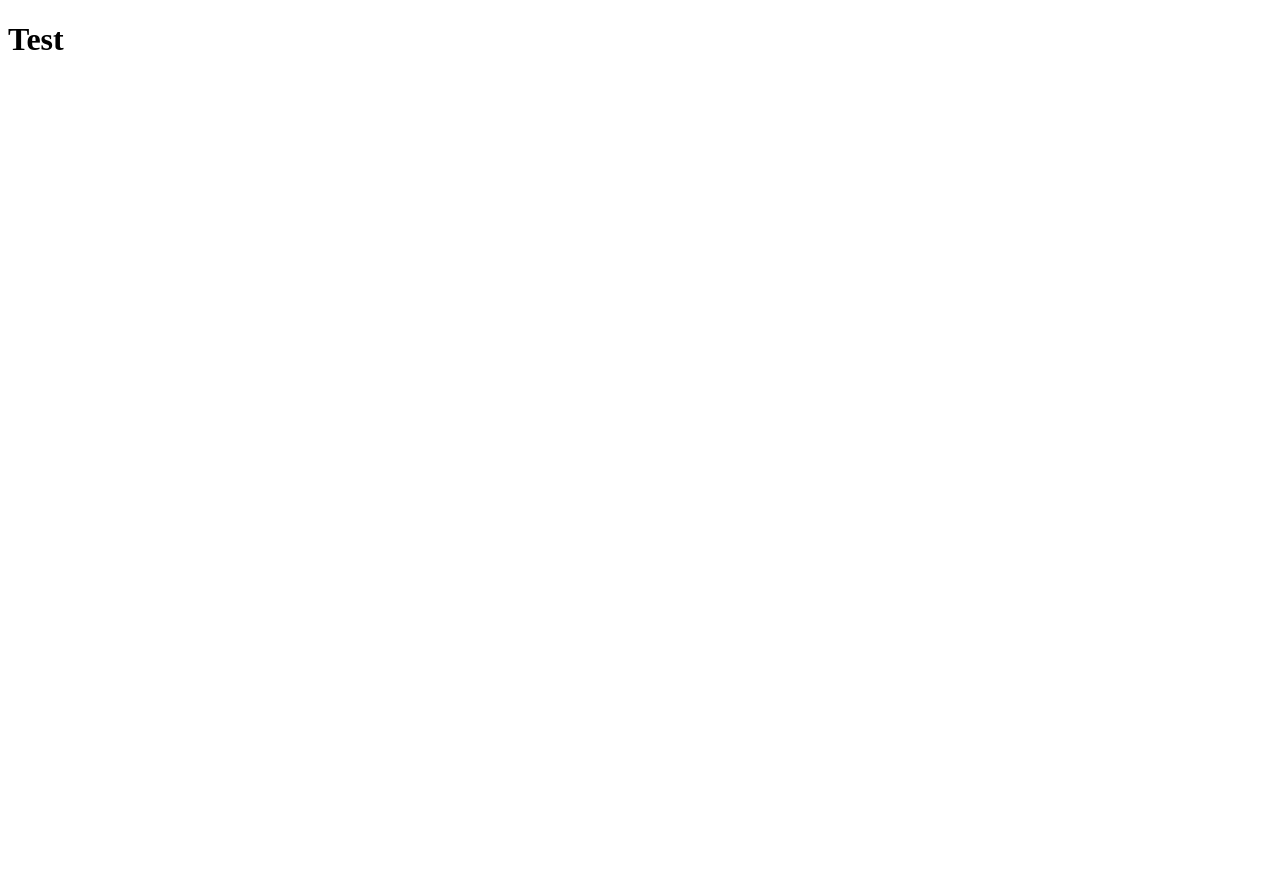
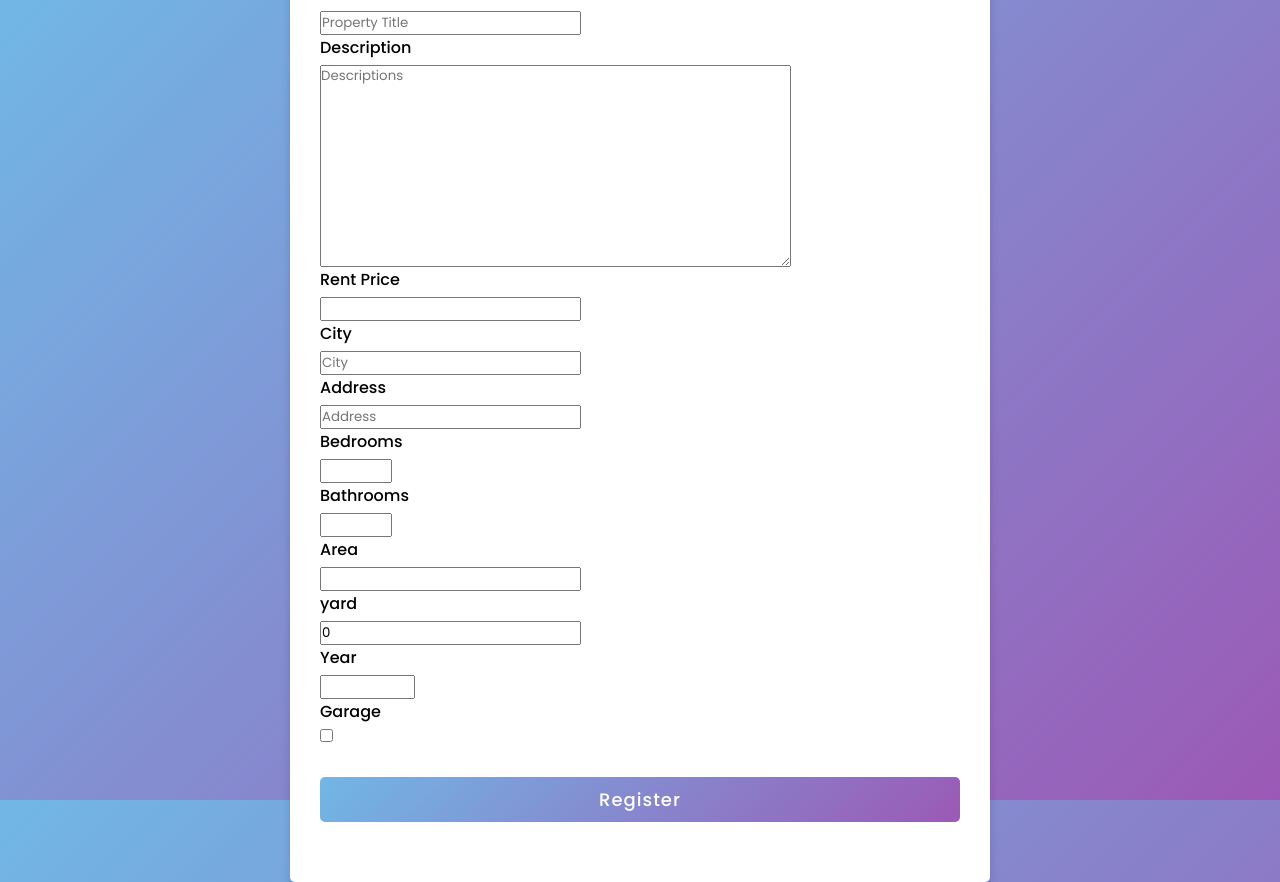
Before and after one commit to ellite0925/RealEstateDjango, a Django app: page /mysite/property-register/ in a window 1280 px wide. Before the commit the page is almost empty. Before the commit the page ends 50 px from the top, so only its background shows below. Run offline with Django 5.2, Linux system fonts and the light colour scheme; a user stored in the database is signed in; tables that the repository leaves empty hold one stand-in row (values such as "Sample post").

Commit message:
Auth Owner to Submit House

```diff
--- a/MySite/templates/home.html
+++ b/MySite/templates/home.html
@@ -121,7 +121,7 @@
 
     <!-- Navbar -->
     <nav>
-        <a href="#">Home</a>
+        <a href="{% url 'register-property-page' %}">Home</a>
         <a href="#">Search</a>
         <a href="#">Profile</a>
         <a href="{% url 'logout-page' %}">logout</a>
--- a/MySite/templates/propertyRegister.html
+++ b/MySite/templates/propertyRegister.html
@@ -1,10 +1,69 @@
+{% load static %}
+<link rel="stylesheet" href="{% static 'css/style.css' %}">
 <!DOCTYPE html>
-<html lang="en">
-<head>
+<html lang="en" dir="ltr">
+  <head>
     <meta charset="UTF-8">
-    <title>Registering</title>
-</head>
+     <meta name="viewport" content="width=device-width, initial-scale=1.0">
+   </head>
 <body>
-    <h1>Test</h1>
+  <div class="container">
+    <div class="title">Registration</div>
+    <div class="content">
+      <form method= POST>
+        {% csrf_token %}
+        <div class="property-details">
+          <div class="input-box">
+            <span class="details">Title</span>
+            {{property_form.title}}
+          </div>
+          <div class="input-box">
+            <span class="details">Description</span>
+            {{property_form.description}}
+          </div>
+          <div class="input-box">
+            <span class="details">Rent Price</span>
+            {{property_form.rent_price}}
+          </div>
+          <div class="input-box">
+            <span class="details">City</span>
+            {{property_form.house_city}}
+          </div>
+          <div class="input-box">
+            <span class="details">Address</span>
+            {{property_form.house_address}}
+          </div>
+            <div class="input-box">
+                <span class="details">Bedrooms</span>
+                {{property_form.bedrooms}}
+            </div>
+            <div class="input-box">
+                <span class="details">Bathrooms</span>
+                {{property_form.bathrooms}}
+            </div>
+            <div class="input-box">
+                <span class="details">Area</span>
+                {{property_form.area}}
+            </div>
+            <div class="input-box">
+                <span class="details">yard</span>
+                {{property_form.yard_area}}
+            </div>
+            <div class="input-box">
+                <span class="details">Year</span>
+                {{property_form.year}}
+            </div>
+            <div class="input-box">
+                <span class="details">Garage</span>
+                {{property_form.garage}}
+            </div>
+        </div>
+        <div class="button">
+          <input type="submit" value="Register">
+        </div>
+      </form>
+    </div>
+  </div>
+
 </body>
 </html>
--- a/MySite/views.py
+++ b/MySite/views.py
@@ -74,15 +74,19 @@ def login_view(request):
 
 @login_required()
 def property_register(request):
-    if request.method == 'POST':
-        property_form = PropertyForm(request.POST)
-        if property_form.is_valid():
-            property_form.instance.house_owner = request.user
-            property_form.save()
-            return redirect('home-page')
+    if request.user.profileuser.role == 'O':
+        if request.method == 'POST':
+            property_form = PropertyForm(request.POST)
+            if property_form.is_valid():
+                property_instance = property_form.save(commit=False)
+                property_form.instance.house_owner = request.user.profileuser
+                property_form.save()
+                return redirect('home-page')
+        else:
+            property_form = PropertyForm()
+
+        return render(request, 'propertyRegister.html', {
+            'property_form': property_form
+        })
     else:
-        property_form = PropertyForm()
-
-    return render(request, 'propertyRegister.html', {
-        'property_form': property_form
-    })
+        return render(request, 'access_denied.html')
```
